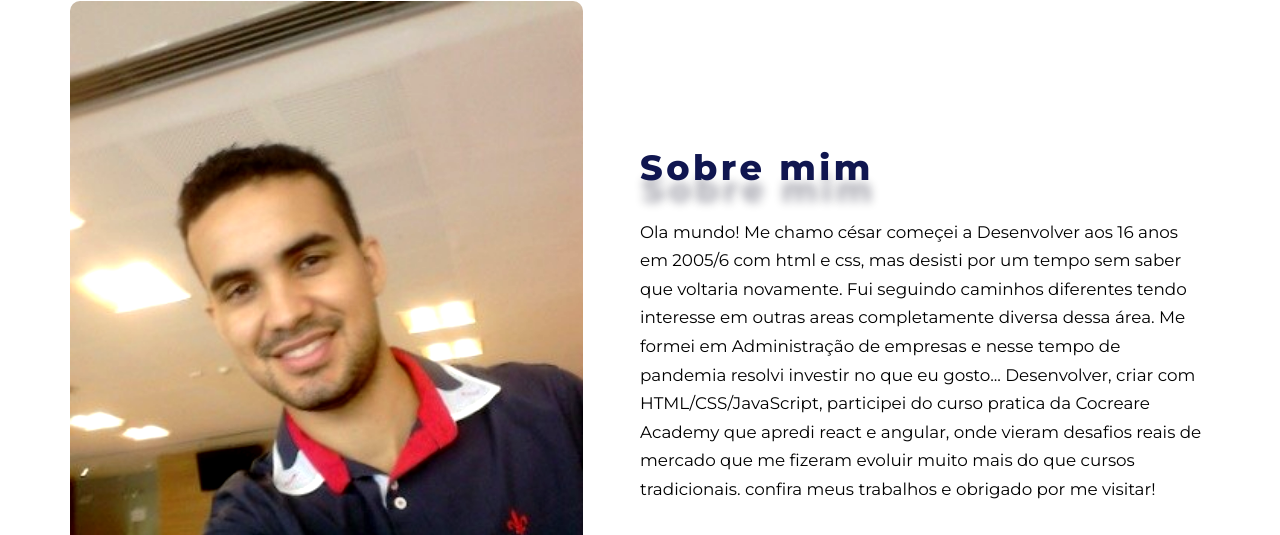
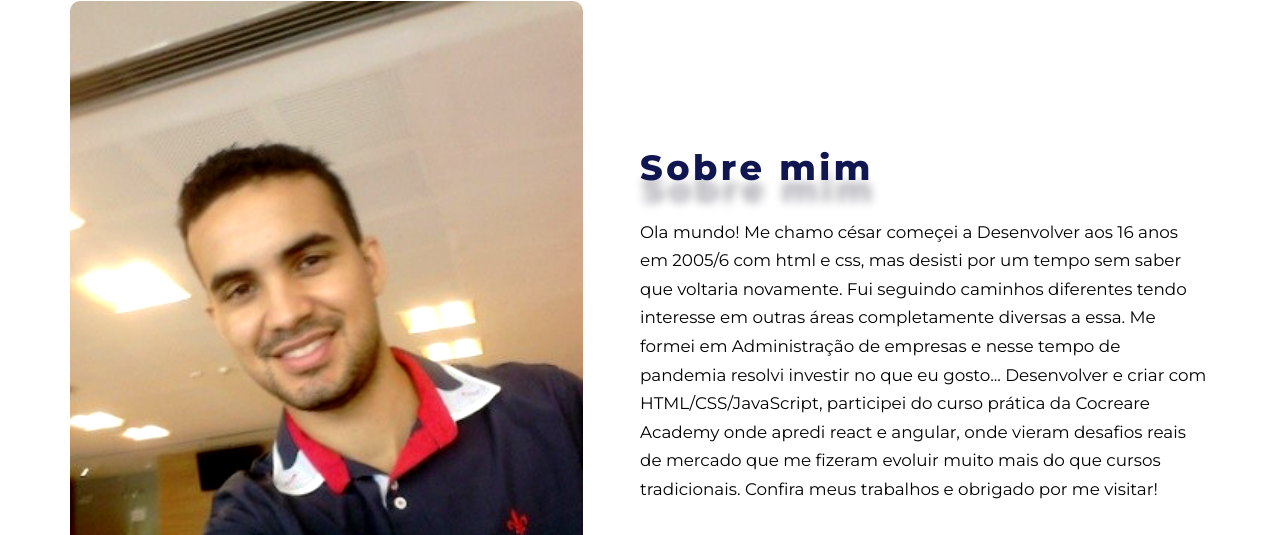
Before and after one commit to cesarsouzad/portifolio, a plain HTML site: page index.html in a window 1280 px wide. Shown: the part 1742-2277 px from the top of the page. Drawn offline with Linux system fonts and the light colour scheme.

Commit message:
index atualiz

```diff
--- a/index.html
+++ b/index.html
@@ -55,11 +55,11 @@
                 <h3>Sobre mim</h3>
                 <p class="about-paragraph">Ola mundo! Me chamo césar começei a Desenvolver
                     aos 16 anos em 2005/6 com html e css, mas desisti por um tempo sem saber que voltaria novamente.
-                    Fui seguindo caminhos diferentes tendo interesse em outras areas completamente diversa dessa área.
+                    Fui seguindo caminhos diferentes tendo interesse em outras áreas completamente diversas a essa.
                     Me formei em Administração de empresas e nesse tempo de pandemia resolvi investir no que eu
-                    gosto... Desenvolver, criar com HTML/CSS/JavaScript, participei do curso pratica da
-                     Cocreare Academy que apredi react e angular, onde vieram desafios reais de mercado que me fizeram evoluir
-                     muito mais do que cursos tradicionais. confira meus trabalhos e obrigado por me visitar!
+                    gosto... Desenvolver e criar com HTML/CSS/JavaScript, participei do curso prática da
+                     Cocreare Academy onde apredi react e angular, onde vieram desafios reais de mercado que me fizeram evoluir
+                     muito mais do que cursos tradicionais. Confira meus trabalhos e obrigado por me visitar!
                 </p>
                 <div class="social-wrapper">
                     <a href="#" class="social-icon"><img src="images/instagram.svg" alt=""></a>
```
